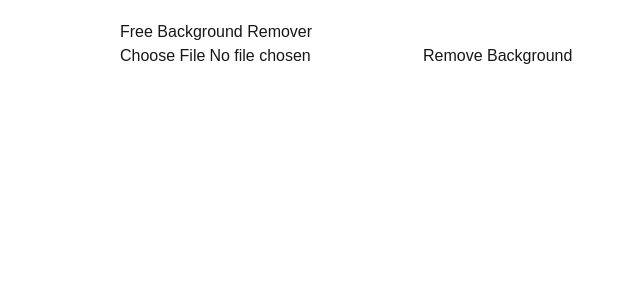
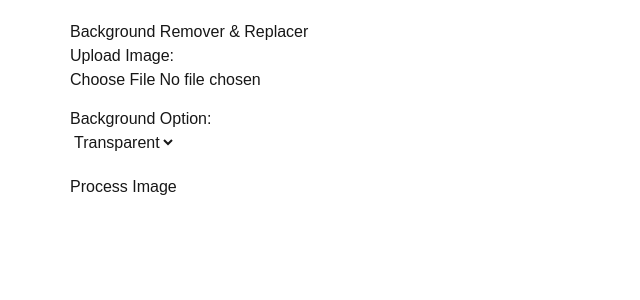
Before and after one commit to BLOUDANJEWELLERY/Pixora, a Next.js app in the folder bg/: page /remove-bg in a window 1280 px wide. Shown: the top 300 px of the page, without its empty margins (240-880 px from the left). Built offline with nearby package versions, Linux system fonts and the light colour scheme.

Commit message:
Update remove-bg.js

```diff
--- a/bg/pages/remove-bg.js
+++ b/bg/pages/remove-bg.js
@@ -3,51 +3,114 @@ import { removeBackground } from "@imgly/background-removal";
 
 export default function RemoveBgPage() {
   const [inputImage, setInputImage] = useState(null);
-  const [processedBlobUrl, setProcessedBlobUrl] = useState(null);
+  const [processedUrl, setProcessedUrl] = useState(null);
+  const [bgColor, setBgColor] = useState("#ffffff");
+  const [bgFile, setBgFile] = useState(null);
+  const [bgOption, setBgOption] = useState("transparent"); // "transparent", "color", "image"
   const [loading, setLoading] = useState(false);
 
-  const handleInputImageChange = (e) => {
+  const handleInputChange = (e) => {
     const file = e.target.files[0];
     if (file) {
       setInputImage(file);
-      setProcessedBlobUrl(null);
+      setProcessedUrl(null);
     }
   };
 
+  const handleBgFileChange = (e) => {
+    const file = e.target.files[0];
+    if (file) setBgFile(file);
+  };
+
   const processImage = async () => {
-    if (!inputImage) {
-      alert("Please upload an image");
-      return;
-    }
+    if (!inputImage) return alert("Please upload an image");
 
     setLoading(true);
+
     try {
-      // ✅ Pass File directly
-      const resultBlob = await removeBackground(inputImage);
+      // Remove background (transparent)
+      const fgBlob = await removeBackground(inputImage);
+      const fgBitmap = await createImageBitmap(fgBlob);
 
-      const url = URL.createObjectURL(resultBlob);
-      setProcessedBlobUrl(url);
+      const canvas = document.createElement("canvas");
+      canvas.width = fgBitmap.width;
+      canvas.height = fgBitmap.height;
+      const ctx = canvas.getContext("2d");
+
+      // Apply background
+      if (bgOption === "color") {
+        ctx.fillStyle = bgColor;
+        ctx.fillRect(0, 0, canvas.width, canvas.height);
+      } else if (bgOption === "image" && bgFile) {
+        const bgBitmap = await createImageBitmap(bgFile);
+        // Draw background stretched to canvas
+        ctx.drawImage(bgBitmap, 0, 0, canvas.width, canvas.height);
+      }
+      // else transparent -> do nothing
+
+      // Draw foreground on top
+      ctx.drawImage(fgBitmap, 0, 0);
+
+      // Convert canvas to URL
+      canvas.toBlob((blob) => {
+        const url = URL.createObjectURL(blob);
+        setProcessedUrl(url);
+        setLoading(false);
+      }, "image/png");
     } catch (err) {
-      console.error("Error removing background:", err);
+      console.error(err);
       alert("Failed: " + err.message);
-    } finally {
       setLoading(false);
     }
   };
 
   return (
-    <div style={{ maxWidth: 600, margin: "auto", padding: 20 }}>
-      <h1>Free Background Remover</h1>
+    <div style={{ maxWidth: 700, margin: "auto", padding: 20 }}>
+      <h1>Background Remover & Replacer</h1>
 
-      <input type="file" accept="image/*" onChange={handleInputImageChange} />
-      <button onClick={processImage} disabled={loading}>
-        {loading ? "Processing..." : "Remove Background"}
-      </button>
+      {/* Upload Image */}
+      <div>
+        <label>Upload Image:</label><br />
+        <input type="file" accept="image/*" onChange={handleInputChange} />
+      </div>
 
-      {processedBlobUrl && (
+      {/* Background options */}
+      <div style={{ marginTop: 15 }}>
+        <label>Background Option:</label><br />
+        <select value={bgOption} onChange={(e) => setBgOption(e.target.value)}>
+          <option value="transparent">Transparent</option>
+          <option value="color">Solid Color</option>
+          <option value="image">Image</option>
+        </select>
+      </div>
+
+      {bgOption === "color" && (
+        <div style={{ marginTop: 10 }}>
+          <label>Pick Color:</label><br />
+          <input type="color" value={bgColor} onChange={(e) => setBgColor(e.target.value)} />
+        </div>
+      )}
+
+      {bgOption === "image" && (
+        <div style={{ marginTop: 10 }}>
+          <label>Upload Background Image:</label><br />
+          <input type="file" accept="image/*" onChange={handleBgFileChange} />
+        </div>
+      )}
+
+      <div style={{ marginTop: 20 }}>
+        <button onClick={processImage} disabled={loading}>
+          {loading ? "Processing..." : "Process Image"}
+        </button>
+      </div>
+
+      {/* Result */}
+      {processedUrl && (
         <div style={{ marginTop: 20 }}>
-          <img src={processedBlobUrl} alt="Processed" style={{ maxWidth: "100%" }} />
-          <a href={processedBlobUrl} download="output.png">Download</a>
+          <h3>Result:</h3>
+          <img src={processedUrl} alt="Processed" style={{ maxWidth: "100%" }} />
+          <br />
+          <a href={processedUrl} download="output.png">Download Image</a>
         </div>
       )}
     </div>
```
